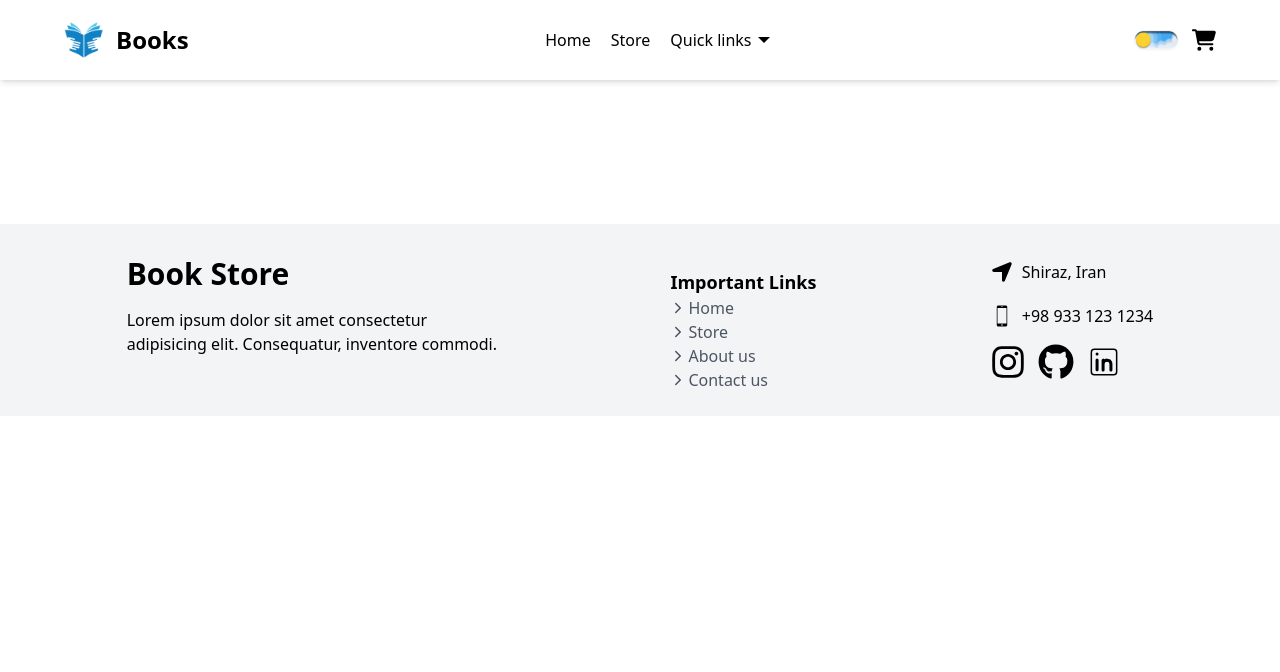
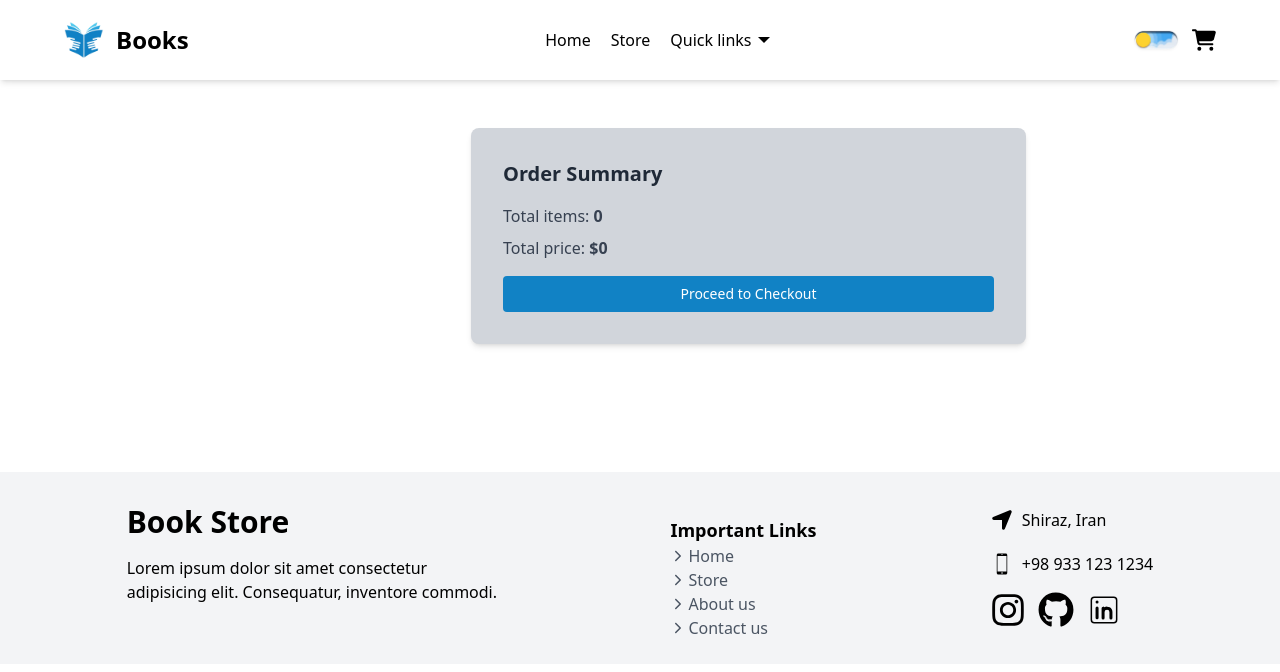
Before and after one commit to raziehbarzegar/react-bookstore, a React (Vite) app: page /cart in a window 1280 px wide. Shown: the top 672 px of the page. Built offline with nearby package versions, Linux system fonts and the light colour scheme; data requests are answered from the project's data file; the HTML template or start-up script is replaced by a standard one.

Commit message:
feat(cart): calculate total price and display it in the cart using context

```diff
--- a/src/context/shoppingCart/ShoppingCartProvider.tsx
+++ b/src/context/shoppingCart/ShoppingCartProvider.tsx
@@ -1,6 +1,8 @@
 import React, { useMemo } from "react";
 import { ShoppingCartContext, type CartItem } from "./ShoppingCartContext";
 import useLocalStorage from "../../hooks/useLocalStorage";
+import useFetchBooks from "../../hooks/useFetchBooks";
+import type { IBook } from "../../types/server";
 
 interface ShoppingCartProvider {
   children: React.ReactNode;
@@ -12,7 +14,7 @@ function ShoppingCartProvider({ children }: ShoppingCartProvider) {
     []
   );
 
-  const handleIncreaseProductQty = (id: number) => {
+  const handleIncreaseProductQty = (id: string) => {
     setCartItems((currentItems) => {
       let selectedItem = currentItems.find((item) => item.productId == id);
       if (selectedItem == null) {
@@ -24,7 +26,7 @@ function ShoppingCartProvider({ children }: ShoppingCartProvider) {
       }
     });
   };
-  const handleDecreaseProductQty = (id: number) => {
+  const handleDecreaseProductQty = (id: string) => {
     setCartItems((currentItems) => {
       let selectedItem = currentItems.find((item) => item.productId == id);
 
@@ -37,13 +39,30 @@ function ShoppingCartProvider({ children }: ShoppingCartProvider) {
       }
     });
   };
-  const getProductQty = (id: number) => {
+  const getProductQty = (id: string) => {
     return cartItems.find((item) => item.productId == id)?.qty || 0;
   };
-  const handleRemoveProduct = (id: number) => {
+  const handleRemoveProduct = (id: string) => {
     setCartItems((currentItems) => {
       return currentItems.filter((item) => item.productId != id);
     });
+  };
+
+  const { books } = useFetchBooks();
+
+  const getTotalPriceInCents = () => {
+
+    let totalPriceCents = 0;
+
+    cartItems.forEach((cartItem) => {
+      const book = books.find(
+        (b) => String(b.id) === String(cartItem.productId)
+      );
+      if (book) {
+        totalPriceCents += book.priceCents;
+      }
+    });
+    return totalPriceCents;
   };
 
   let cartQty = useMemo(() => {
@@ -60,6 +79,7 @@ function ShoppingCartProvider({ children }: ShoppingCartProvider) {
         getProductQty,
         handleRemoveProduct,
         cartQty,
+        getTotalPriceInCents,
       }}
     >
       {children}
--- a/src/pages/cart/Cart.tsx
+++ b/src/pages/cart/Cart.tsx
@@ -3,11 +3,27 @@ import Container from "../../components/container/Container";
 import { useShoppingCartContext } from "../../hooks/context/useShoppingCartContext";
 
 function Cart() {
-  const { cartItems } = useShoppingCartContext();
+  const { cartItems, cartQty, getTotalPriceInCents } = useShoppingCartContext();
   return (
-    <div className="pt-36 bg-white dark:bg-gray-800 py-20">
-      <Container>
-        <div className="grid md:grid-cols-2 lg:grid-cols-3 gap-y-4 sm:gap-x-4 justify-center">
+    <div className="dark:bg-gray-800">
+      <Container className="py-32 flex flex-col gap-8 md:flex-row items-center md:items-start justify-center max-w-[900px]">
+        <div className="w-full order-1 md:order-2 md:basis-3/4 flex justify-center">
+          <div className="w-[75%] sm:w-[60%] md:w-full rounded-lg py-8 px-16 sm:px-8 bg-gray-300 dark:bg-gray-900 shadow-md">
+            <h2 className="text-xl font-semibold mb-4 text-gray-800 dark:text-white">
+              Order Summary
+            </h2>
+            <p className="mb-2 text-gray-700 dark:text-gray-300">
+              Total items: <strong>{cartQty}</strong>
+            </p>
+            <p className="mb-4 text-gray-700 dark:text-gray-300">
+              Total price: <strong>{`$${getTotalPriceInCents() / 100}`}</strong>
+            </p>
+            <button className="text-sm lg:text-md bg-primary text-white px-4 py-2 w-full rounded hover:bg-primary/90">
+              Proceed to Checkout
+            </button>
+          </div>
+        </div>
+        <div className="Order-2 md:order-1 flex flex-col md:basis-1/4 gap-4 mx-auto">
           {cartItems.map((item) => (
             <CartItem {...item} />
           ))}
```
